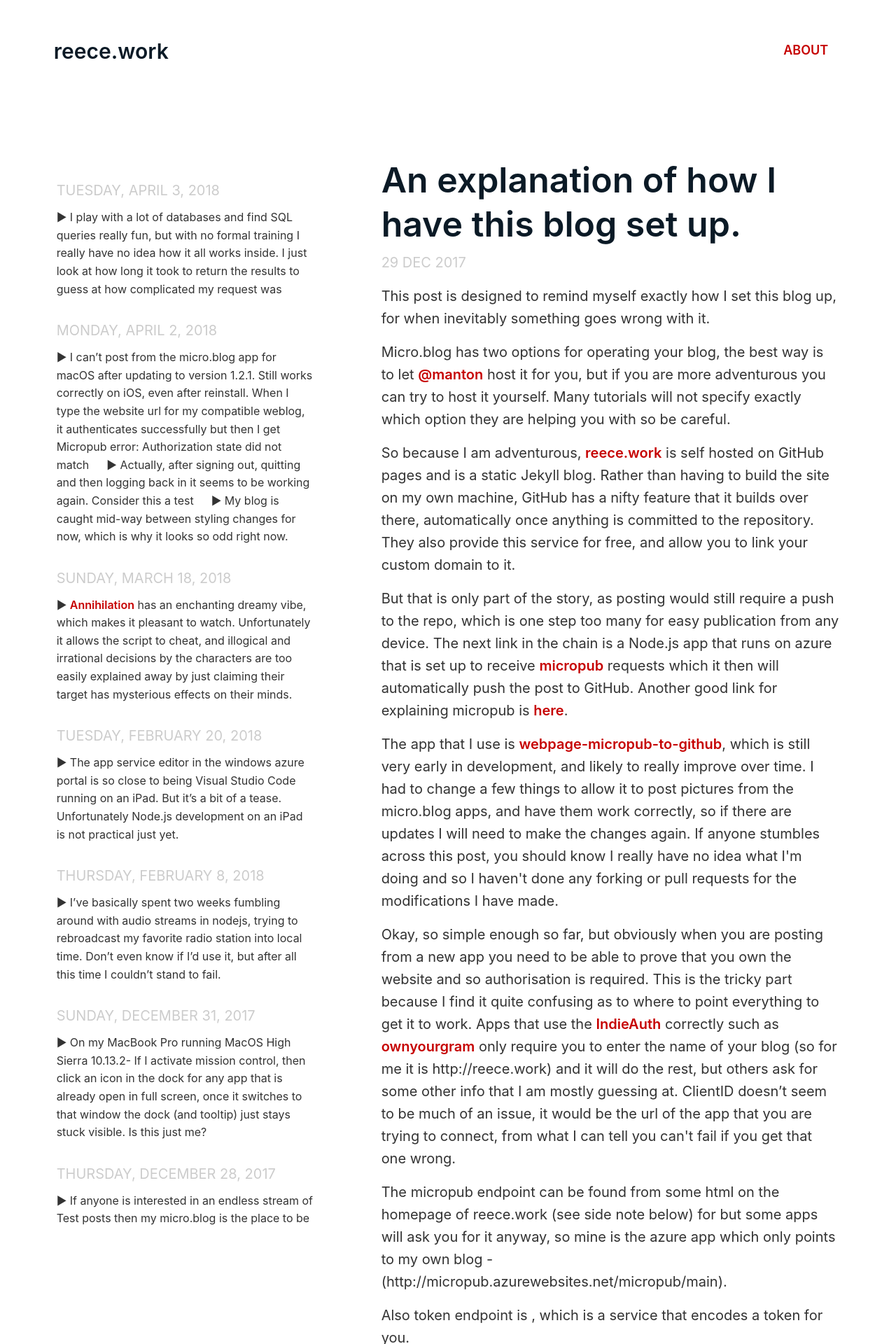
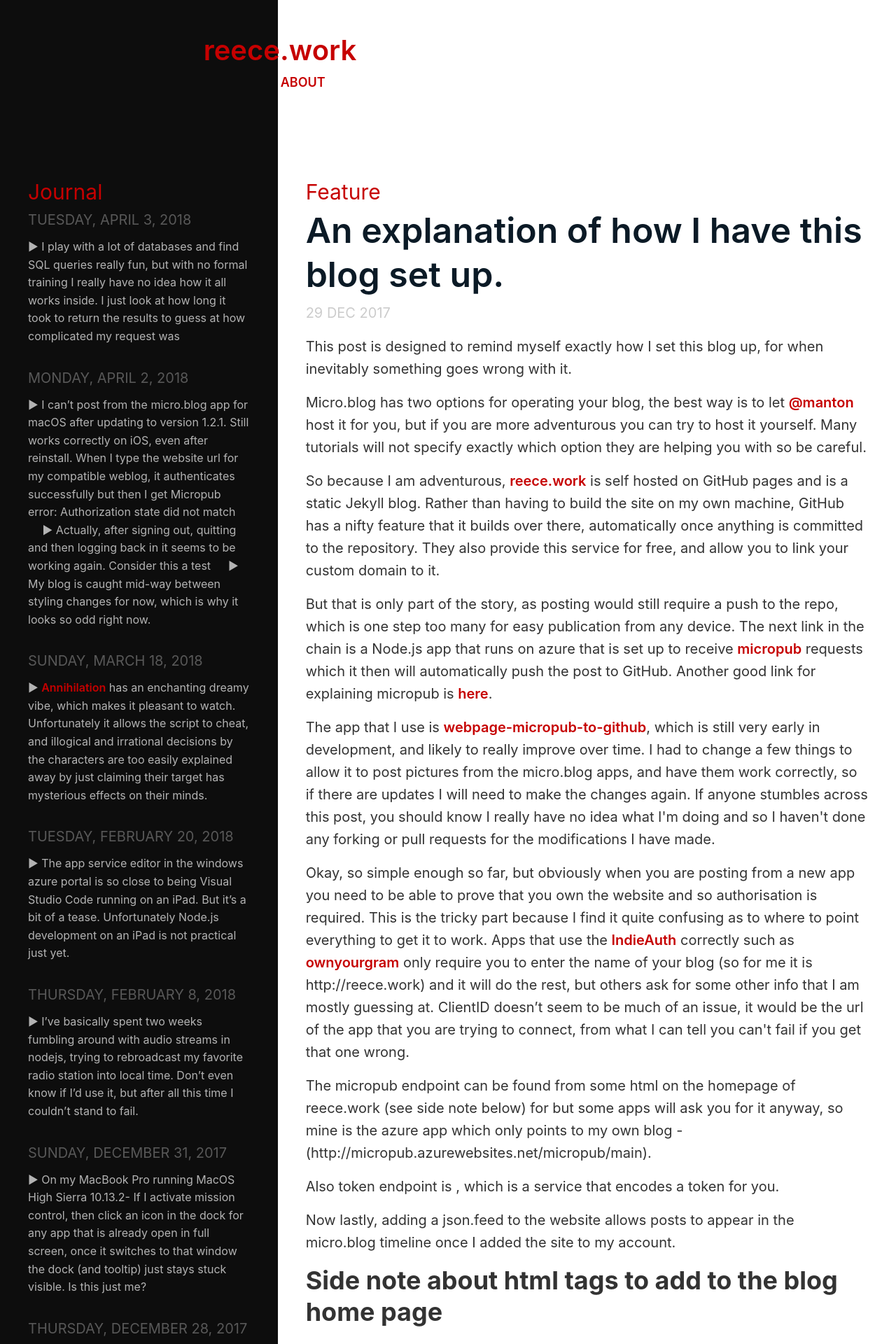
Before and after one commit to reeceorbuck/reeceorbuck.github.io, a Jekyll site: the page built from index.html, in a window 1280 px wide. Shown: the top 1920 px of the page at 70% size. Built offline with Jekyll 4.4.1, drawn with Linux system fonts in a browser that asks for light colours; the list of posts is cut into pages by our own code.

Commit message:
new design

```diff
--- a/_layouts/default.html
+++ b/_layouts/default.html
@@ -36,21 +36,7 @@
 	{% endif %}
 >
 
-	<header class="site-header" role="banner">
-		<a class="site-title" href="{{ site.github.url }}/">{{ site.title }}</a>
-		<nav class="site-nav" role="navigation">
-			<ul>
-				{% assign pages_list = site.pages %}
-      	 {% for node in pages_list %}
-         {% if node.title != null %}
-         {% if node.layout == "page" %}
-				 <li itemprop="url"><a  class="{% if page.url == node.url %} active{% endif %}" href="{{ node.url }}">{{ node.title }}</a></li>
-				 {% endif %}
-	 {% endif %}
- {% endfor %}
-			</ul>
-		</nav>
-	</header>
+
 	{% if page.url == '/' %}
 	{% include hcard.html %}
 	{% endif %}
--- a/css/main.css
+++ b/css/main.css
@@ -1,22 +1,41 @@
 .site-header {
-    padding: 3% 6%
+    /* padding: 3% 6% 3% 6%; */
+    position: absolute;
+    top: 0px;
+    margin-top: 40px;
+    margin-left: -146px;
 }
 
-@media (max-width: 1000px) {
+.site-header {
+    flex-wrap: wrap;
+}
+
+.site-header .site-nav {
+    flex-basis: 100%;
+    order: 2;
+    text-align: left;
+    padding-left: 110px;
+}
+
+@media (max-width: 819px) {
     .site-header {
-        padding: 3%
+        margin-left: 0px;
+
+    }
+    .site-header .site-nav {
+        padding-left: 0px;
     }
 }
 
-.content, .banner, .site-footer {
+/* .content, .banner, .site-footer {
     padding: 2.5%
-}
+} */
 
-@media (max-width: 1000px) {
+/* @media (max-width: 1000px) {
     .content, .banner, .site-footer {
         padding: 7.5% 12.5%
     }
-}
+} */
 
 .icon:hover {
     border-radius: 100%;
@@ -81,9 +100,8 @@
 }
 
 .site-title {
-    font-size: 30px;
-    font-size: 1.875rem;
-    color: #0b1a26;
+    font-size: 2.5rem;
+    color: #c60000;
     text-decoration: none
 }
 
@@ -128,16 +146,29 @@
 }
 
 .posts {
-    padding: 4%;
+    padding: 40px;
     width: 320px;
+    padding-top: 250px;
+}
+.featureHeader {
+    font-size: 30px;
+    color: #c60000;
 }
 
 .fullposts {
-    flex-grow: 3
+    flex-grow: 5;
+    width: 500px;
 }
 
+.journalHeader {
+    font-size: 30px;
+    color: #c60000;
+    margin-bottom: -30px;
+}
 .microposts {
-    flex-grow: 1
+    flex-grow: 1;
+    background: rgb(13, 13, 13);
+    color: rgb(179, 179, 179);
 }
 
 .post ol {
@@ -311,21 +342,21 @@
 
 @media (max-width: 600px) {
     .site-header {
-        flex-wrap: wrap
+        flex-wrap: wrap;
     }
 
     .site-header .site-nav {
         flex-basis: 100%;
         order: 2;
-        text-align: center
+        text-align: left
     }
 
     .site-header .site-nav a {
-        font-size: 24px;
+        /* font-size: 24px;
         font-size: 1.5rem;
         color: #0b1a26;
         letter-spacing: 2px;
-        text-decoration: none
+        text-decoration: none */
     }
 }
 
@@ -345,7 +376,7 @@
     font-size: 18px;
     font-size: 1.125rem;
     display: inline-block;
-    padding: 20px;
+    /* padding: 20px; */
     text-decoration: none;
     text-transform: uppercase
 }
@@ -353,7 +384,7 @@
 .content {
     display: flex;
     width: 100%;
-    flex-wrap: wrap;
+    flex-wrap: wrap-reverse;
 }
 
 .content article {
@@ -503,4 +534,5 @@
 .journalDate {
     margin-top: 30px;
     margin-bottom: 10px;
+    color: rgb(88, 88, 88);
 }
--- a/index.html
+++ b/index.html
@@ -3,6 +3,7 @@
 ---
 
 <div class="posts microposts">
+  <div class="journalHeader">Journal</div>
   {% assign postsByDay =
     site.posts | where_exp:"post", "post.title == ''" | group_by_exp:"post", "post.date | date: '%A, %B %e, %Y'" %}
     {% for day in postsByDay %}
@@ -22,6 +23,22 @@
 </div>
 
 <div class="posts fullposts">
+  <header class="site-header" role="banner">
+		<a class="site-title" href="{{ site.github.url }}/">{{ site.title }}</a>
+		<nav class="site-nav" role="navigation">
+			<ul>
+				{% assign pages_list = site.pages %}
+      	 {% for node in pages_list %}
+         {% if node.title != null %}
+         {% if node.layout == "page" %}
+				 <li itemprop="url"><a  class="{% if page.url == node.url %} active{% endif %}" href="{{ node.url }}">{{ node.title }}</a></li>
+				 {% endif %}
+	 {% endif %}
+ {% endfor %}
+			</ul>
+		</nav>
+	</header>
+  <div class="featureHeader">Feature</div>
   {% assign longPosts = site.posts | where_exp:"post", "post.title != ''" %}
   {% for post in longPosts %}
     {% include post.html post=post %}
```
